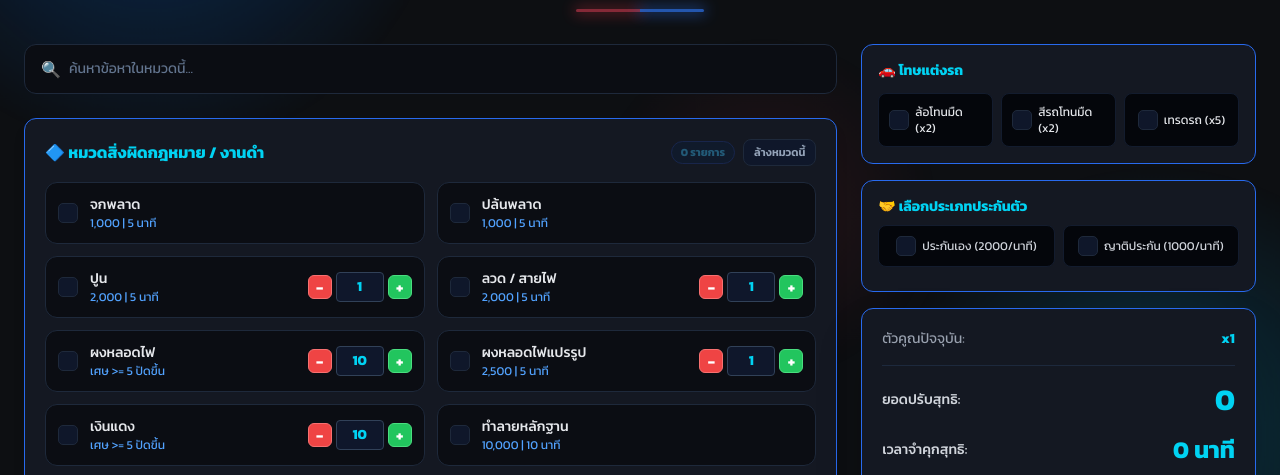
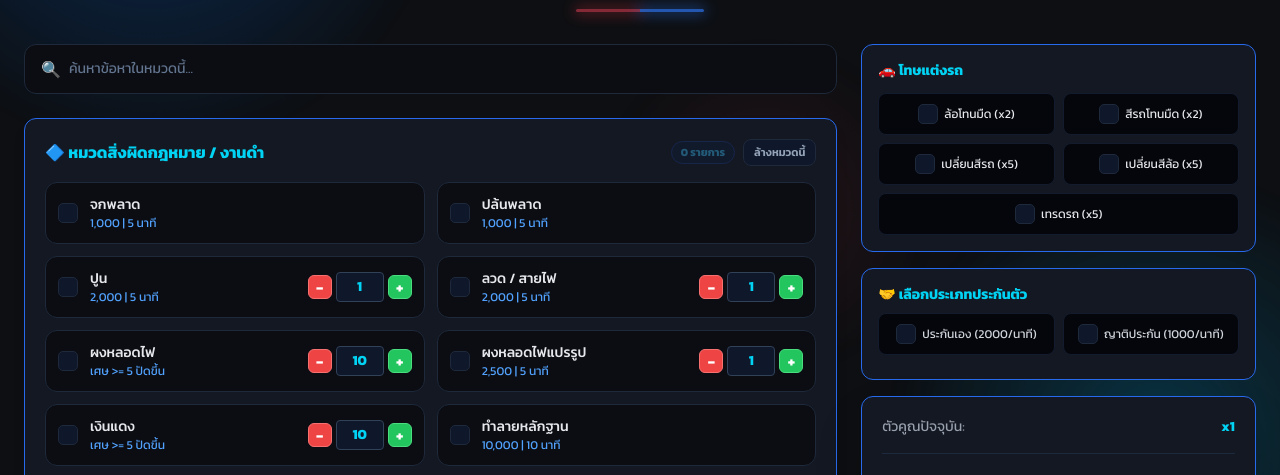
Before and after one commit to waritlx/policesometown, a plain HTML site: page index.html in a window 1280 px wide. Shown: the part 267-742 px from the top of the page. Drawn offline with nearby package versions, Linux system fonts and the light colour scheme.

Commit message:
Update index.html

```diff
--- a/index.html
+++ b/index.html
@@ -835,10 +835,12 @@
             <div id="summary-panel" class="space-y-4 summary-sticky">
                 <div class="bg-card p-4 rounded-xl space-y-3">
                     <h3 class="text-sm font-bold text-cyan-400 flex items-center gap-2">🚗 โทษแต่งรถ</h3>
-                    <div class="grid grid-cols-3 gap-2 text-xs">
+                    <div class="grid grid-cols-2 gap-2 text-xs">
                         <label class="car-btn-dark p-2.5 rounded-lg flex items-center justify-center gap-1.5 cursor-pointer text-gray-200"><input type="checkbox" id="car-wheel" class="custom-checkbox"> <span>ล้อโทนมืด (x2)</span></label>
                         <label class="car-btn-dark p-2.5 rounded-lg flex items-center justify-center gap-1.5 cursor-pointer text-gray-200"><input type="checkbox" id="car-color" class="custom-checkbox"> <span>สีรถโทนมืด (x2)</span></label>
-                        <label class="car-btn-dark p-2.5 rounded-lg flex items-center justify-center gap-1.5 cursor-pointer text-gray-200"><input type="checkbox" id="car-trade" class="custom-checkbox"> <span>เทรดรถ (x5)</span></label>
+                        <label class="car-btn-dark p-2.5 rounded-lg flex items-center justify-center gap-1.5 cursor-pointer text-gray-200"><input type="checkbox" id="car-recolor" class="custom-checkbox"> <span>เปลี่ยนสีรถ (x5)</span></label>
+                        <label class="car-btn-dark p-2.5 rounded-lg flex items-center justify-center gap-1.5 cursor-pointer text-gray-200"><input type="checkbox" id="car-rewheel" class="custom-checkbox"> <span>เปลี่ยนสีล้อ (x5)</span></label>
+                        <label class="col-span-2 car-btn-dark p-2.5 rounded-lg flex items-center justify-center gap-1.5 cursor-pointer text-gray-200"><input type="checkbox" id="car-trade" class="custom-checkbox"> <span>เทรดรถ (x5)</span></label>
                     </div>
                 </div>
 
@@ -1162,7 +1164,7 @@
             document.querySelectorAll('.crime-checkbox').forEach(cb => {
                 if (cb.checked && !selectionOrder.includes(cb)) selectionOrder.push(cb);
             });
-            const carBoxes = ['car-wheel', 'car-color', 'car-trade'].map(id => document.getElementById(id));
+            const carBoxes = ['car-wheel', 'car-color', 'car-trade', 'car-recolor', 'car-rewheel'].map(id => document.getElementById(id));
             if (colChecked && !prevColChecked) {
                 selectionOrder.forEach(cb => textExcluded.add(cb));
                 carBoxes.forEach(cb => { if (cb.checked) textExcluded.add(cb); });
@@ -1233,6 +1235,8 @@
             if (document.getElementById('car-wheel').checked) carMultiplier += 2;
             if (document.getElementById('car-color').checked) carMultiplier += 2;
             if (document.getElementById('car-trade').checked) carMultiplier += 5;
+            if (document.getElementById('car-recolor').checked) carMultiplier += 5;
+            if (document.getElementById('car-rewheel').checked) carMultiplier += 5;
 
             let activeMultiplier = carMultiplier === 0 ? 1 : carMultiplier;
             let finalFine = baseFine * activeMultiplier;
@@ -1271,6 +1275,8 @@
             if (carBoxes[0].checked && !textExcluded.has(carBoxes[0])) outputArray.push("ล้อโทนมืด");
             if (carBoxes[1].checked && !textExcluded.has(carBoxes[1])) outputArray.push("สีรถโทนมืด");
             if (carBoxes[2].checked && !textExcluded.has(carBoxes[2])) outputArray.push("เทรดรถ");
+            if (carBoxes[3].checked && !textExcluded.has(carBoxes[3])) outputArray.push("เปลี่ยนสีรถ");
+            if (carBoxes[4].checked && !textExcluded.has(carBoxes[4])) outputArray.push("เปลี่ยนสีล้อ");
             if (document.getElementById('opt-col').checked) outputArray.push("สมรู้ร่วมคิด");
             if ((isBailSelf || isBailRel) && outputArray.length > 0) outputArray.push("ประกัน");
 
```
